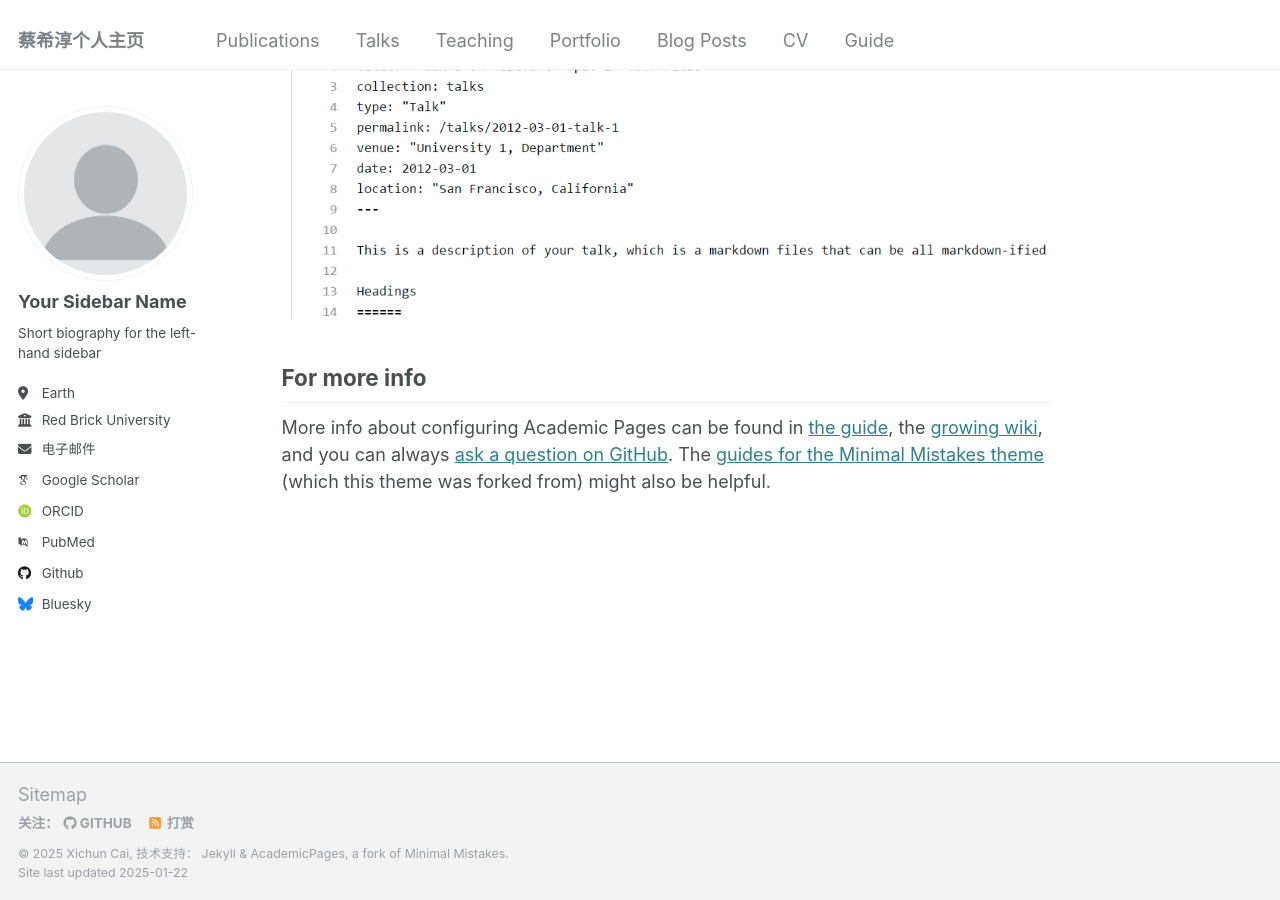
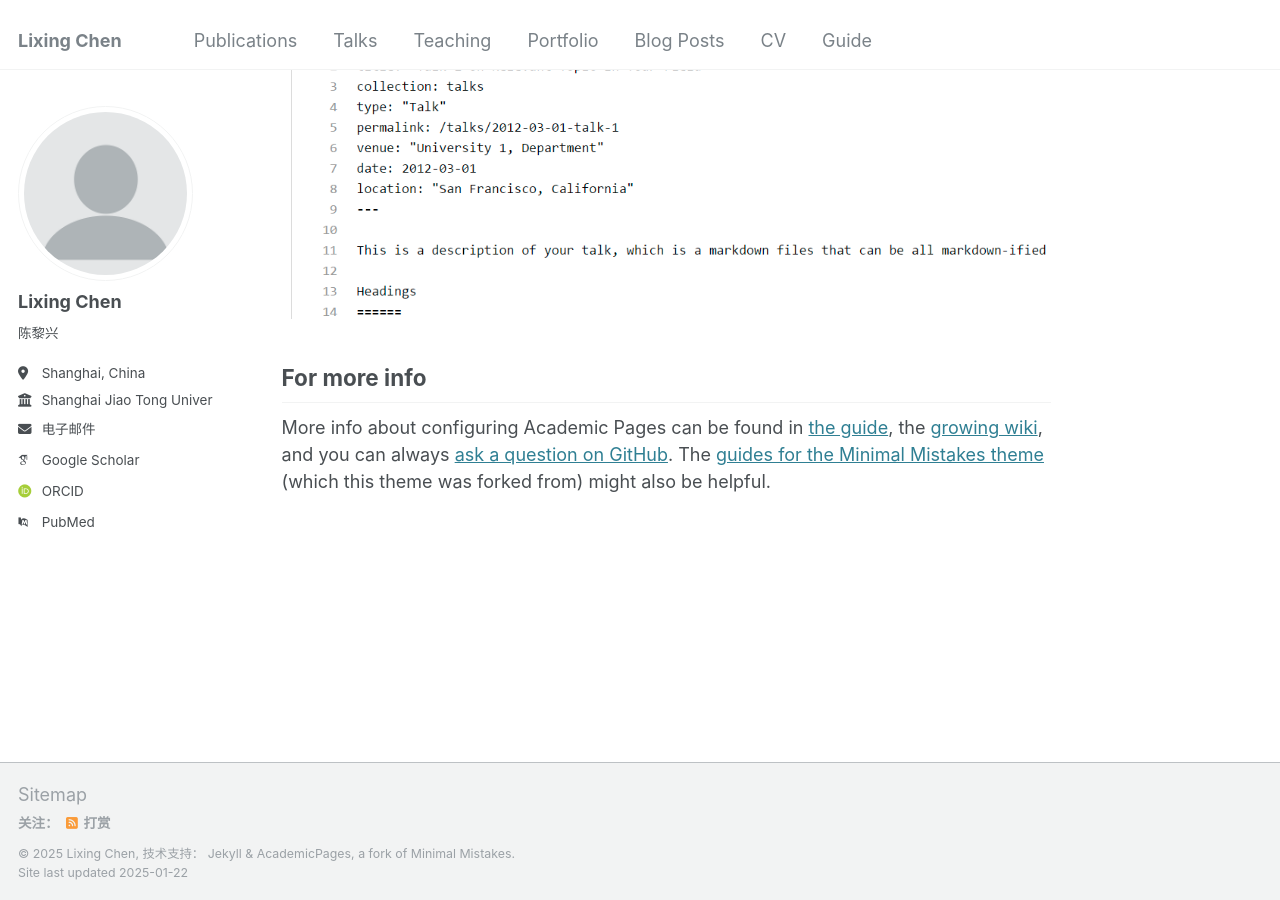
Before and after one commit to Cai-Cai-Zi/Cai-Cai-Zi.github.io, a Jekyll site: the page built from _pages/about.md, in a window 1280 px wide and 900 px high, scrolled down 2643 px. Built offline with Jekyll 4.4.1, drawn with Linux system fonts in a browser that asks for light colours; some web fonts are replaced.

Commit message:
basic setting change

```diff
--- a/_config.yml
+++ b/_config.yml
@@ -8,10 +8,10 @@
 
 # Basic Site Settings
 locale                   : "zh-CN"
-title                    : "蔡希淳个人主页"
+title                    : "Lixing Chen"
 title_separator          : "-"
-name                     : &name "Xichun Cai"
-description              : &description "A portfolio showcasing academic achievements, projects, and blogs."
+name                     : &name "Lixing Chen"
+description              : &description "A portfolio showcasing academic achievements, projects, and teaching."
 url                      : https://Cai-Cai-Zi.github.io # the base hostname & protocol for your site e.g. "https://[your GitHub username].github.io"
 baseurl                  : "" # the subpath of your site, e.g. "/blog"
 repository               : "Cai-Cai-Zi/Cai-Cai-Zi.github.io"
@@ -22,17 +22,17 @@ repository               : "Cai-Cai-Zi/Cai-Cai-Zi.github.io"
 author:
   # Biographic information
   avatar           : "profile.png"
-  name             : "Your Sidebar Name"
+  name             : "Lixing Chen"
   pronouns         : # example: "she/her"
-  bio              : "Short biography for the left-hand sidebar"
-  location         : "Earth"
-  employer         : "Red Brick University"
+  bio              : "陈黎兴"
+  location         : "Shanghai, China"
+  employer         : "Shanghai Jiao Tong University"
   uri              : # URL
-  email            : "none@example.org"
+  email            : "lxchen@sjtu.edu.cn"
 
   # Academic websites
   arxiv            : # URL - Update with the correct link to your profile
-  googlescholar    : "https://scholar.google.com/citations?user=PS_CX0AAAAAJ"
+  googlescholar    : "https://scholar.google.com.hk/citations?hl=zh-CN&user=boMMe2YAAAAJ"
   impactstory      : # URL
   orcid            : "http://orcid.org/yourorcidurl"
   semantic         : # URL
@@ -44,12 +44,12 @@ author:
   bitbucket        : # Username - Update with your username on the site
   codepen          : # Username
   dribbble         : # Username
-  github           : "academicpages"
+  github           : #"academicpages"
   kaggle           : # Username
   stackoverflow    : # User number or user number and name (i.e., use "1" or "1/jeff-atwood")
 
   # Social media
-  bluesky          : "bsky.app" # Replace this with you Bluesky username
+  bluesky          : #"bsky.app"  Replace this with you Bluesky username
   facebook         : # Username
   flickr           : # Username
   foursquare       : # Username
```
